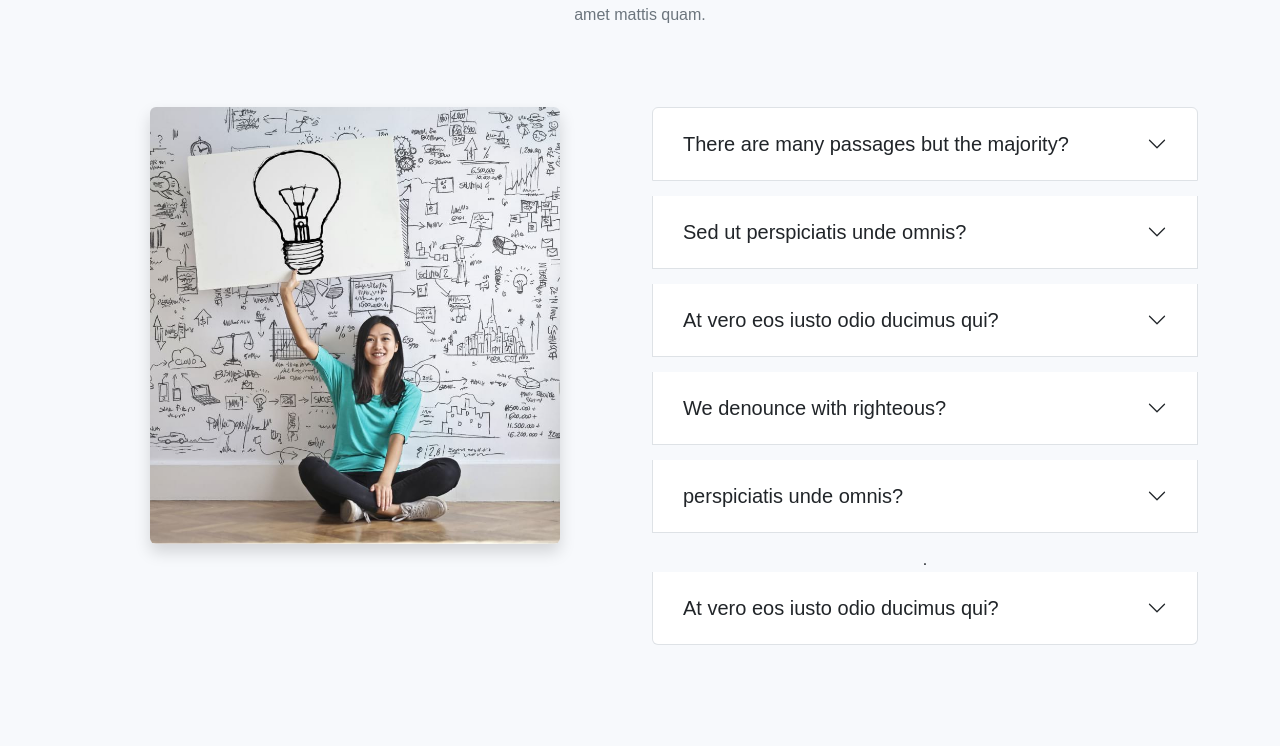
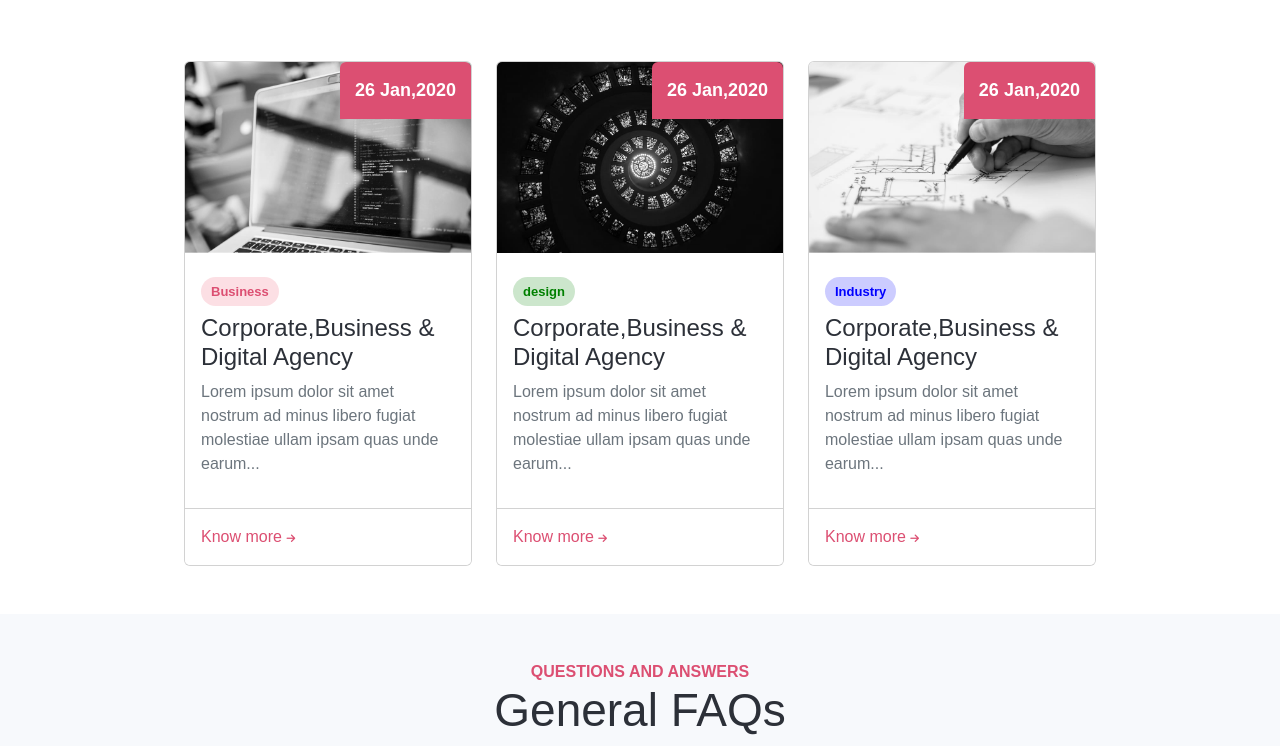
Before and after one commit to BBBonnnnn/BC45_Nhom14_Capstone, a plain HTML site: page index.html in a window 1280 px wide. Shown: the part 180-926 px from the top of the page. Drawn offline with nearby package versions, Linux system fonts and the light colour scheme.

Commit message:
update code

```diff
--- a/index.html
+++ b/index.html
@@ -37,7 +37,103 @@
     <section class="aboutcompany"></section>
     <section class="statis"></section>
     <section class="commit"></section>
-    <section class="services"></section>
+
+    <section class="services py-5">
+      <div class="container mx-auto w-75">
+        <div class="services-tittle text-center w-75 mx-auto">
+          <h2>WE ARE HERE FOR YOU</h2>
+          <h1>Explore Solutions</h1>
+          <p class="text-secondary">Vestibulum ante ipsum primis in faucibus orci l
+            uctus et ultrices posuere cubilia Curae;
+            Nulla mollis dapibus nunc,
+            ut rhoncus turpis sodales quis. Integer sit amet mattis quam.</p>
+        </div>
+
+        <div class="row mx-auto w-100 ">
+
+          <div class="col-lg-4 col-md-6 mt-5 services-info">
+            <div class="card w-100 mx-auto ">
+              <a href="#" >
+                <img src="images/b1.jpg" class="card-img-top img-fluid" alt="services">
+                <p class="date rounded-top">26 Jan,2020</p>
+              </a>
+              <div class="card-body">
+                <label class="rounded-pill red  my-2">Business</label>
+                <h4>
+                  <a href="#" class="text-decoration-none ">Corporate,Business & Digital Agency</a>
+                </h4>
+                <p class="text-secondary">
+                  Lorem ipsum dolor sit
+                  amet nostrum ad minus libero fugiat molestiae ullam ipsam quas unde earum...
+                </p>
+              </div>
+              <div class="card-footer p-3 bg-white">
+                <a href="#" class="text-decoration-none">
+                  Know more
+                  <i class="fa fa-arrow-right"></i>
+                </a>
+
+              </div>
+            </div>
+          </div>
+
+
+        <div class="col-lg-4 col-md-6 mt-5 services-info">
+          <div class="card w-100 mx-auto rounded">
+            <a href="#">
+              <img src="images/b7.jpg" class="card-img-top img-fluid" alt="services">
+              <p class="date  rounded-top ">26 Jan,2020</p>
+            </a>
+            <div class="card-body">
+              <label class="rounded-pill green my-2">design</label>
+              <h4>
+                <a href="#" class="text-decoration-none ">Corporate,Business & Digital Agency</a>
+              </h4>
+              <p class="text-secondary">
+                Lorem ipsum dolor sit
+                amet nostrum ad minus libero fugiat molestiae ullam ipsam quas unde earum...
+              </p>
+            </div>
+            <div class="card-footer p-3 bg-white">
+              <a href="#" class="text-decoration-none">
+                Know more
+                <i class="fa fa-arrow-right"></i>
+              </a>
+
+            </div>
+          </div>
+        </div>
+
+        <div class="col-lg-4 col-md-6 mt-5 services-info">
+          <div class="card w-100 mx-auto rounded">
+            <a href="#">
+              <img src="images/b3.jpg" class="card-img-top img-fluid" alt="services">
+              <p class="date  rounded-top ">26 Jan,2020</p>
+            </a>
+            <div class="card-body">
+              <label class="rounded-pill blue  my-2">Industry</label>
+              <h4>
+                <a href="#" class="text-decoration-none ">Corporate,Business & Digital Agency</a>
+              </h4>
+              <p class="text-secondary">
+                Lorem ipsum dolor sit
+                amet nostrum ad minus libero fugiat molestiae ullam ipsam quas unde earum...
+              </p>
+            </div>
+            <div class="card-footer p-3 bg-white">
+              <a href="#" class="text-decoration-none">
+                Know more
+                <i class="fa fa-arrow-right"></i>
+              </a>
+
+            </div>
+          </div>
+        </div>
+
+      </div>
+
+      </div>
+    </section>
     <!-- questions  -->
     <section class="questions py-5">
       <div class="container">
--- a/styles/index.css
+++ b/styles/index.css
@@ -13,6 +13,95 @@ h2 {
     margin-bottom: 5px;
 }
 
+.services .card .date {
+    font-size: 18px;
+    color: #fff;
+    font-weight: 700;
+    border-bottom: none;
+    padding-bottom: 0px;
+    position: absolute;
+    top: 0;
+    background: #dc4f72;
+    padding: 15px;
+    margin-bottom: 0;
+    right: 0;
+    margin-top: 0;
+}
+
+.services .card .red {
+    background: rgba(238, 97, 120, 0.2);
+    color: #dc4f72;
+    font-size: 13px;
+    text-align: left;
+    font-weight: 600;
+    padding: 5px 10px;
+}
+
+.services .card .green {
+    background: rgba(0, 128, 0, 0.2);
+    color: #008000;
+    font-size: 13px;
+    text-align: left;
+    font-weight: 600;
+    padding: 5px 10px;
+}
+
+.services .card .blue {
+    background: rgba(0, 0, 255, 0.2);
+    color: #0000ff;
+    font-size: 13px;
+    text-align: left;
+    font-weight: 600;
+    padding: 5px 10px;
+}
+
+.services-info img {
+    filter: grayscale(100%);
+    transition: 0.3s ease-in-out;
+}
+
+.services-info:hover img {
+    filter: grayscale(0);
+    transition: 0.3s ease-in-out;
+}
+
+.card {
+    transform: translateY(0);
+    transition: 0.3s ease-in;
+
+}
+
+.services-info:hover .card {
+    transform: translateY(-10px);
+    box-shadow: rgba(0, 0, 0, 0.35) 0px 5px 15px;
+    transition: 0.3s ease-in;
+}
+
+.services .card-body a {
+    color: #2c3038;
+}
+
+.services-info:hover a {
+    color: #dc4f72;
+}
+
+.services .card-footer a {
+    color: #dc4f72;
+    cursor: pointer;
+}
+
+.services-info i {
+    font-size: 10px;
+    transform: translateX(0);
+    transition: all 0.5s;
+}
+
+.services-info :hover i {
+    transform: translateX(5px);
+    transition: all 0.5s;
+}
+
+/* -----------end Serivces-------- */
 .questions {
     background-color: #f7f9fc;
 }
@@ -110,28 +199,33 @@ h2 {
     display: none;
 }
 
-.testimonials .item img{
+.testimonials .item img {
     width: 100px;
     height: 100px;
     object-fit: cover;
     object-position: top;
-    border:3px solid #dc4f72 ;
+    border: 3px solid #dc4f72;
 }
+
 .testimonials .item i {
     color: #d5d6d7;
     font-size: 30px;
 }
-.testimonials h4{
+
+.testimonials h4 {
     font-size: 18px;
     color: #dc4f72;
 }
-.testimonials .name{
+
+.testimonials .name {
     color: #dc4f72;
     font-size: 13px;
 }
+
 .owl-dots {
     margin-top: 25px;
 }
+
 .owl-theme .owl-dots .owl-dot span {
     width: 50px;
     height: 5px;
@@ -142,12 +236,13 @@ h2 {
     border-radius: 30px;
 }
 
-.btn-primary{
+.btn-primary {
     color: #fff;
     background-color: #dc4f72;
     border-color: #dc4f72;
 }
-.btn-primary:hover{
+
+.btn-primary:hover {
     color: #fff;
     background-color: #d62f58;
     border-color: #cf2952
@@ -155,37 +250,45 @@ h2 {
 
 /* --------end testimonials  */
 
-.footer{
+.footer {
     background-color: #f7f9fc;
 }
+
 .footer h3 {
     font-size: 20px;
     text-align: left;
     line-height: 3;
 }
+
 .footer li {
     list-style: none;
     line-height: 2;
 }
+
 .footer a {
     text-decoration: none;
     color: #656f7b;
     text-align: left;
 }
-.footer a:hover{
+
+.footer a:hover {
     color: #dc4f72;
     opacity: 1;
 }
-.footer h4{
+
+.footer h4 {
     font-size: 18px;
     color: #5a5a5a;
 }
-.footer p{
+
+.footer p {
     color: #dc4f72;
 }
-.social a{
-  color: #2c3038;
+
+.social a {
+    color: #2c3038;
 }
+
 .backToTop {
     width: 50px;
     height: 50px;
@@ -202,9 +305,9 @@ h2 {
     box-shadow: -4px 4px 24px -10px #f55f8d;
     visibility: hidden;
     opacity: 0;
-  }
+}
 
-  .cd-top--is-visible {
+.cd-top--is-visible {
     visibility: visible;
     opacity: 1;
-  }
+}
```
Lines whose indentation alone changed are shown as unchanged.
